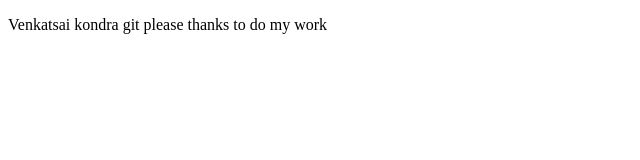
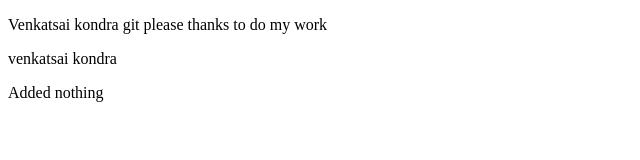
Before and after one commit to venkatsaikondra/Git_Workshop1, a plain HTML site: page index.html in a window 1280 px wide. Shown: the whole page, without its empty margins (0-640 px from the left). Drawn offline with Linux system fonts and the light colour scheme.

Commit message:
third commit

```diff
--- a/index.html
+++ b/index.html
@@ -7,5 +7,7 @@
 </head>
 <body>
     <p>Venkatsai kondra git please thanks to do my work</p>
+    <p>venkatsai kondra </p>
+    <p>Added nothing</p>
 </body>
 </html>
```
